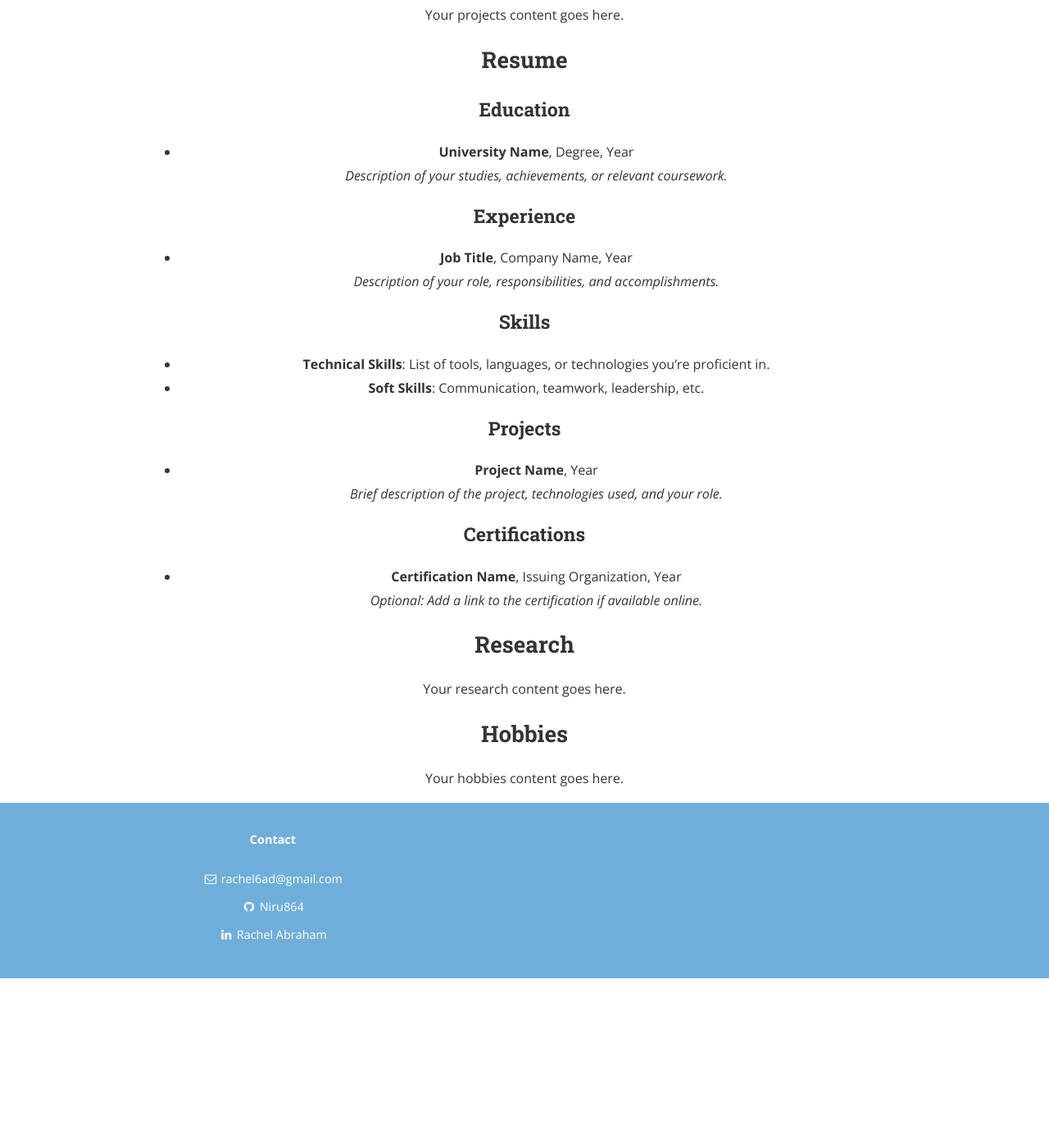
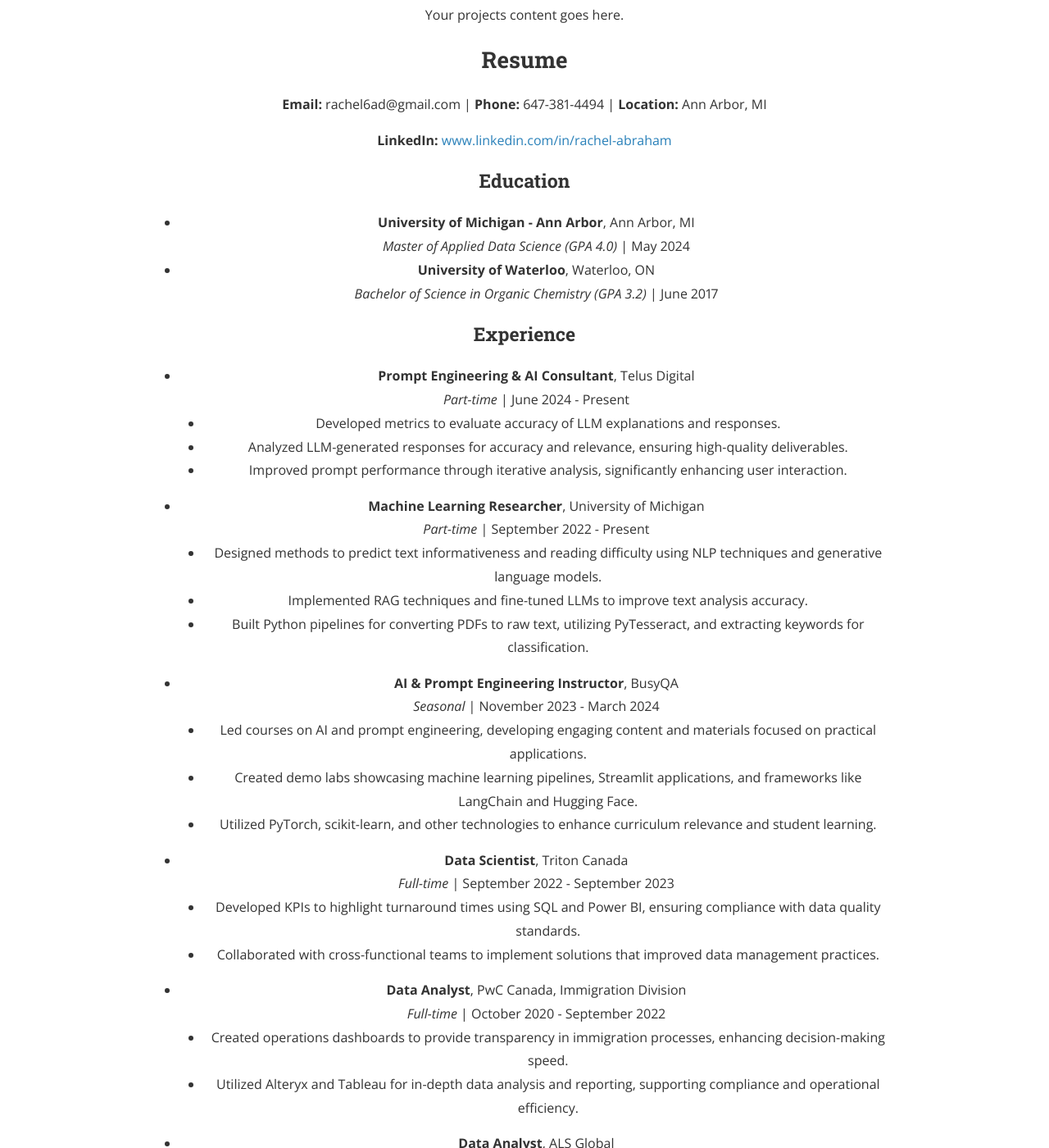
Before and after one commit to Niru864/Niru864.github.io, a Jekyll site: the page built from index.html, in a window 1280 px wide and 1400 px high, scrolled down 225 px. Shown: the whole window at 82% size. Built offline with Jekyll 4.4.1, drawn with Linux system fonts in a browser that asks for light colours; nearby versions of some CDN libraries; before the commit the page ends 1418 px from its top, so only the background shows below that; some of the changed text lies outside the part shown.

Commit message:
Update single-page.html

```diff
--- a/_layouts/single-page.html
+++ b/_layouts/single-page.html
@@ -17,7 +17,7 @@
       <section id="hero" class="hero-section">
         <div class="hero-content">
           <h1>Rachel Abraham</h1>
-          <p>Welcome to my github!</p>
+          <p>Welcome to my GitHub!</p>
         </div>
       </section>
 
@@ -31,12 +31,22 @@
       <section id="resume" class="resume-section">
         <h2>Resume</h2>
 
+        <!-- Contact Info -->
+        <div class="resume-contact">
+          <p><strong>Email:</strong> rachel6ad@gmail.com | <strong>Phone:</strong> 647-381-4494 | <strong>Location:</strong> Ann Arbor, MI</p>
+          <p><strong>LinkedIn:</strong> <a href="https://www.linkedin.com/in/rachel-abraham" target="_blank">www.linkedin.com/in/rachel-abraham</a></p>
+        </div>
+
         <!-- Education -->
         <h3>Education</h3>
         <ul>
           <li>
-            <strong>University Name</strong>, Degree, Year<br>
-            <em>Description of your studies, achievements, or relevant coursework.</em>
+            <strong>University of Michigan - Ann Arbor</strong>, Ann Arbor, MI<br>
+            <em>Master of Applied Data Science (GPA 4.0)</em> | May 2024
+          </li>
+          <li>
+            <strong>University of Waterloo</strong>, Waterloo, ON<br>
+            <em>Bachelor of Science in Organic Chemistry (GPA 3.2)</em> | June 2017
           </li>
         </ul>
 
@@ -44,38 +54,99 @@
         <h3>Experience</h3>
         <ul>
           <li>
-            <strong>Job Title</strong>, Company Name, Year<br>
-            <em>Description of your role, responsibilities, and accomplishments.</em>
+            <strong>Prompt Engineering & AI Consultant</strong>, Telus Digital<br>
+            <em>Part-time</em> | June 2024 - Present<br>
+            <ul>
+              <li>Developed metrics to evaluate accuracy of LLM explanations and responses.</li>
+              <li>Analyzed LLM-generated responses for accuracy and relevance, ensuring high-quality deliverables.</li>
+              <li>Improved prompt performance through iterative analysis, significantly enhancing user interaction.</li>
+            </ul>
+          </li>
+          <li>
+            <strong>Machine Learning Researcher</strong>, University of Michigan<br>
+            <em>Part-time</em> | September 2022 - Present<br>
+            <ul>
+              <li>Designed methods to predict text informativeness and reading difficulty using NLP techniques and generative language models.</li>
+              <li>Implemented RAG techniques and fine-tuned LLMs to improve text analysis accuracy.</li>
+              <li>Built Python pipelines for converting PDFs to raw text, utilizing PyTesseract, and extracting keywords for classification.</li>
+            </ul>
+          </li>
+          <li>
+            <strong>AI & Prompt Engineering Instructor</strong>, BusyQA<br>
+            <em>Seasonal</em> | November 2023 - March 2024<br>
+            <ul>
+              <li>Led courses on AI and prompt engineering, developing engaging content and materials focused on practical applications.</li>
+              <li>Created demo labs showcasing machine learning pipelines, Streamlit applications, and frameworks like LangChain and Hugging Face.</li>
+              <li>Utilized PyTorch, scikit-learn, and other technologies to enhance curriculum relevance and student learning.</li>
+            </ul>
+          </li>
+          <li>
+            <strong>Data Scientist</strong>, Triton Canada<br>
+            <em>Full-time</em> | September 2022 - September 2023<br>
+            <ul>
+              <li>Developed KPIs to highlight turnaround times using SQL and Power BI, ensuring compliance with data quality standards.</li>
+              <li>Collaborated with cross-functional teams to implement solutions that improved data management practices.</li>
+            </ul>
+          </li>
+          <li>
+            <strong>Data Analyst</strong>, PwC Canada, Immigration Division<br>
+            <em>Full-time</em> | October 2020 - September 2022<br>
+            <ul>
+              <li>Created operations dashboards to provide transparency in immigration processes, enhancing decision-making speed.</li>
+              <li>Utilized Alteryx and Tableau for in-depth data analysis and reporting, supporting compliance and operational efficiency.</li>
+            </ul>
+          </li>
+          <li>
+            <strong>Data Analyst</strong>, ALS Global<br>
+            <em>Full-time</em> | May 2019 - March 2020<br>
+            <ul>
+              <li>Developed operational dashboards for environmental reporting, conducting statistical analysis on chemical testing data to inform business decisions.</li>
+            </ul>
           </li>
         </ul>
 
-        <!-- Skills -->
-        <h3>Skills</h3>
+        <!-- Technical Projects -->
+        <h3>Technical Projects</h3>
         <ul>
           <li>
-            <strong>Technical Skills</strong>: List of tools, languages, or technologies you’re proficient in.
+            <strong>OCR Text Readability</strong> | <em>Pytesseract, Traditional Readability Measures</em><br>
+            December 2023<br>
+            <ul>
+              <li>Performed OCR text extraction using Pytesseract on a chemistry corpus, determining the text's readability.</li>
+              <li>Utilized traditional readability measures Flesch Reading Ease, Gunning Fog Index, and SMOG Index.</li>
+            </ul>
           </li>
           <li>
-            <strong>Soft Skills</strong>: Communication, teamwork, leadership, etc.
+            <strong>Text Summarization</strong> | <em>BERT, SUMY, Google Cloud Natural Language API</em><br>
+            August 2023<br>
+            <ul>
+              <li>Summarized lecture videos and transcripts of MADS courses using BERT, SUMY.</li>
+              <li>Employed BLEU and ROUGE metrics to evaluate summarization quality and performance.</li>
+            </ul>
+          </li>
+          <li>
+            <strong>Climate Analysis and Forecasting</strong> | <em>Python, Dash, LSTM, CNN</em><br>
+            February 2023<br>
+            <ul>
+              <li>Developed interactive dashboards for data visualization and analysis of CO2 emission levels.</li>
+              <li>Applied LSTM, BI-LSTM, and CNN models to forecast future AQI levels, ensuring accurate and actionable insights.</li>
+            </ul>
           </li>
         </ul>
 
-        <!-- Projects -->
-        <h3>Projects</h3>
+        <!-- Technical Skills -->
+        <h3>Technical Skills</h3>
         <ul>
-          <li>
-            <strong>Project Name</strong>, Year<br>
-            <em>Brief description of the project, technologies used, and your role.</em>
-          </li>
+          <li><strong>Programming Languages:</strong> Python, SQL</li>
+          <li><strong>Tools:</strong> Gradio, LangChain, PyTorch, scikit-learn, Apache Spark, Hadoop, SQL, Alteryx, Tableau, Power BI</li>
         </ul>
 
-        <!-- Certifications -->
-        <h3>Certifications</h3>
+        <!-- Leadership & Awards -->
+        <h3>Leadership & Awards</h3>
         <ul>
-          <li>
-            <strong>Certification Name</strong>, Issuing Organization, Year<br>
-            <em>Optional: Add a link to the certification if available online.</em>
-          </li>
+          <li><strong>Scholarship:</strong> University of Michigan, 2023</li>
+          <li><strong>Awards:</strong> Distinguished Teaching Assistant Award, University of Waterloo, 2016</li>
+          <li><strong>Conference:</strong> Grace Hopper Conference, 2023</li>
         </ul>
       </section>
 
```
